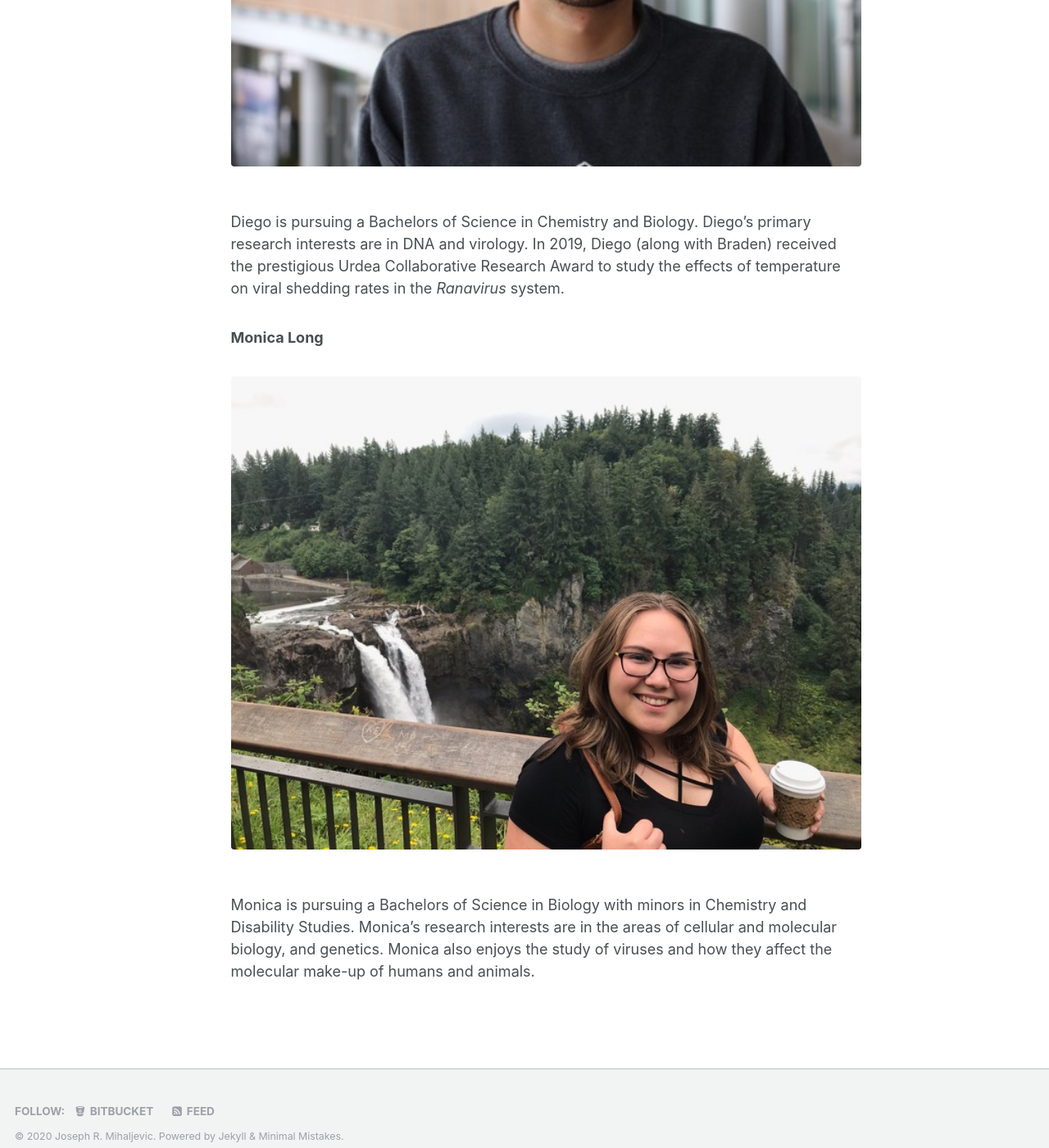
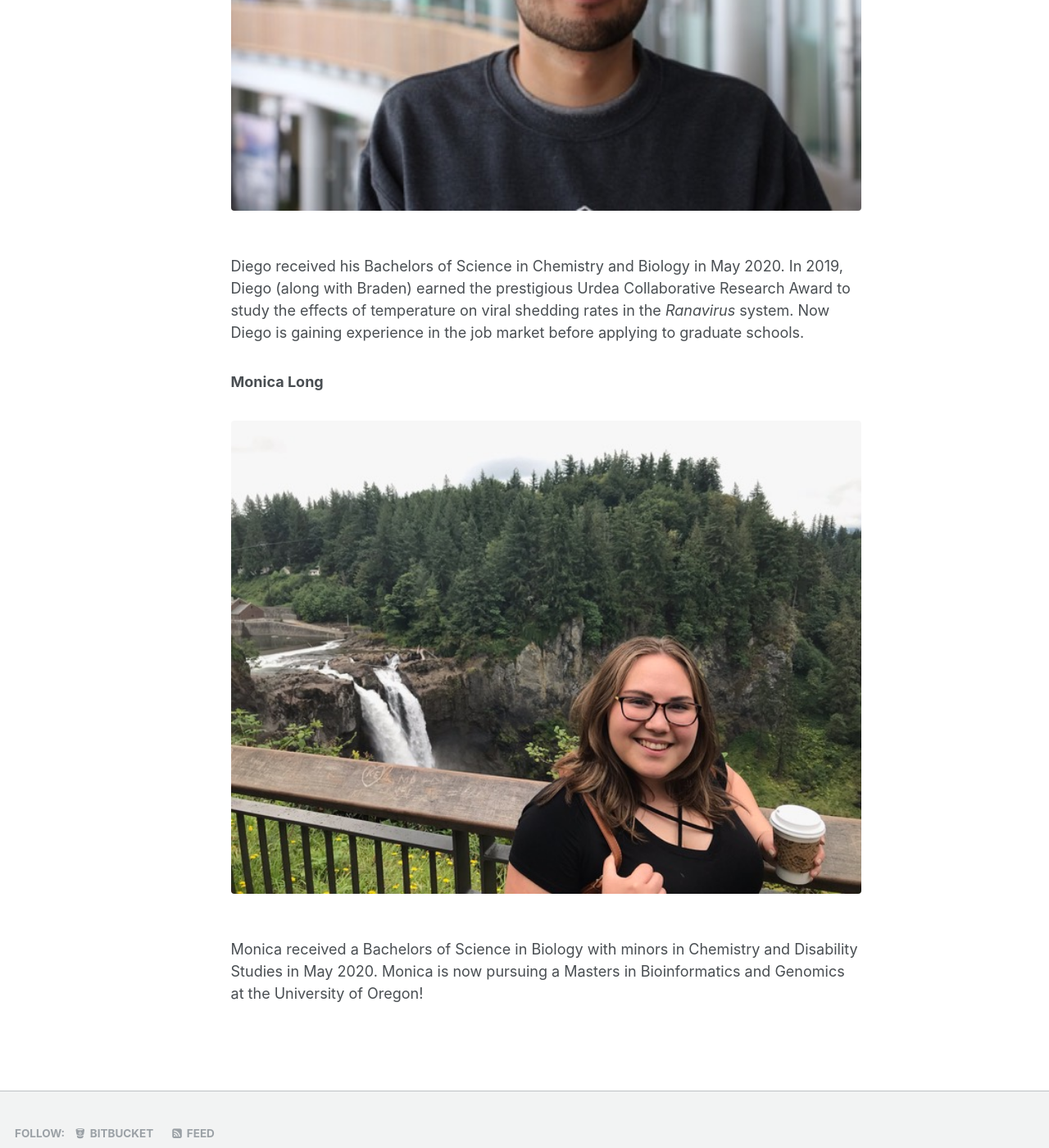
Before and after one commit to jrmihalj/jrmihalj.github.io, a Jekyll site: the page built from _pages/people.md, in a window 1280 px wide and 1400 px high, scrolled down 5809 px. Shown: the whole window at 82% size. Built offline with Jekyll 4.4.1, drawn with Linux system fonts in a browser that asks for light colours; our own code applies the rules of GitHub Pages for plain Markdown files; some of the changed text lies outside the part shown.

Commit message:
update Diego, Monica alumni profiles

```diff
--- a/_pages/people.md
+++ b/_pages/people.md
@@ -56,7 +56,7 @@ Email: kathryn.cooney@nau.edu
   <img src="/images/Nicole_Crews.jpeg" style="align:left">
 </figure>
 
-Nicole is pursuing a Bachelors of Science in Microbiology with a minor in Chemistry. Nicole is interested in pathogen genomics and disease transmission. She particularly enjoys studying zoonotic diseases and how they spread between different host species.
+Nicole is pursuing a Bachelors of Science in Microbiology with a minor in Chemistry. Nicole is interested in pathogen genomics and disease transmission. She particularly enjoys studying zoonotic diseases and how they spread between different host species. Nicole is working on a project to understand the effects of bird population dynamics on West Nile virus in mosquito populations of Maricopa County, AZ.
 
 
 ### Braden Spencer
@@ -76,7 +76,7 @@ Braden is pursuing a Bachelors of Science in Civil-Environmental Engineering. Br
   <img src="/images/Diego_Olivo.jpg" style="align:left">
 </figure>
 
-Diego is pursuing a Bachelors of Science in Chemistry and Biology. Diego's primary research interests are in DNA and virology. In 2019, Diego (along with Braden) received the prestigious Urdea Collaborative Research Award to study the effects of temperature on viral shedding rates in the *Ranavirus* system.
+Diego received his Bachelors of Science in Chemistry and Biology in May 2020. In 2019, Diego (along with Braden) earned the prestigious Urdea Collaborative Research Award to study the effects of temperature on viral shedding rates in the *Ranavirus* system. Now Diego is gaining experience in the job market before applying to graduate schools.
 
 
 ### Monica Long
@@ -85,4 +85,4 @@ Diego is pursuing a Bachelors of Science in Chemistry and Biology. Diego's prima
   <img src="/images/Monica_Long.jpg" style="align:left">
 </figure>
 
-Monica is pursuing a Bachelors of Science in Biology with minors in Chemistry and Disability Studies. Monica's research interests are in the areas of cellular and molecular biology, and genetics. Monica also enjoys the study of viruses and how they affect the molecular make-up of humans and animals.
+Monica received a Bachelors of Science in Biology with minors in Chemistry and Disability Studies in May 2020. Monica is now pursuing a Masters in Bioinformatics and Genomics at the University of Oregon!
```
